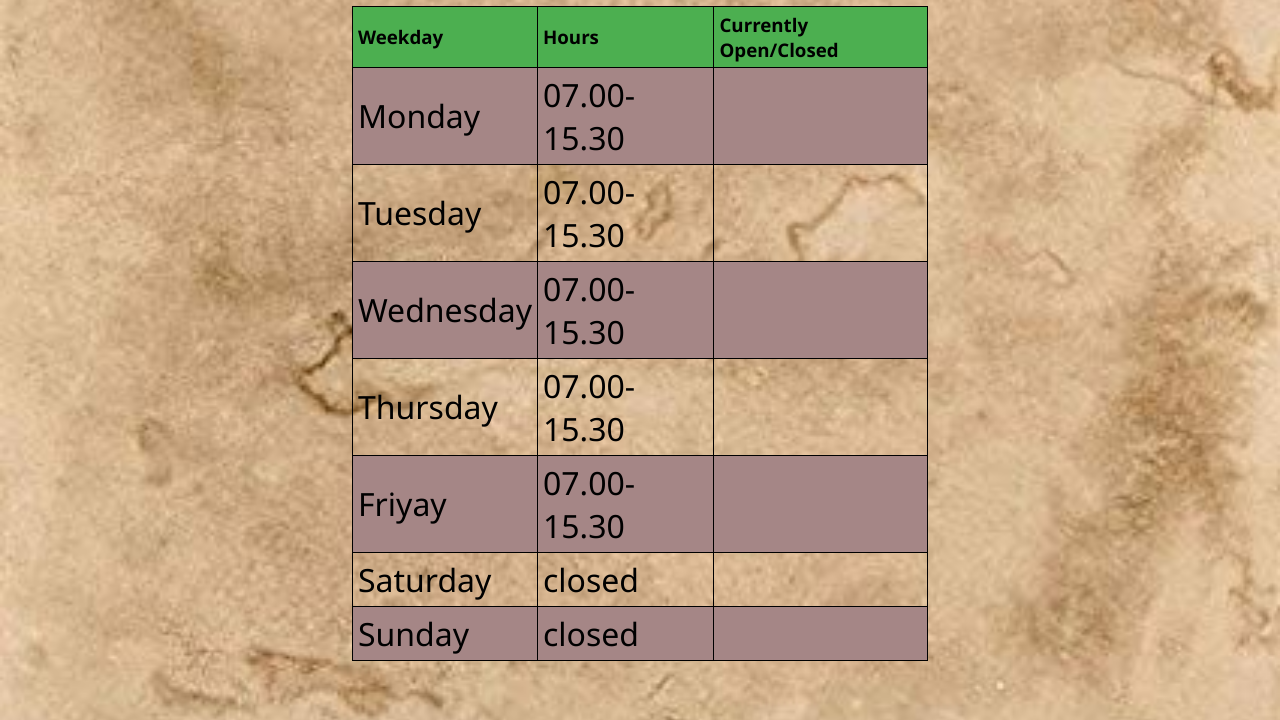
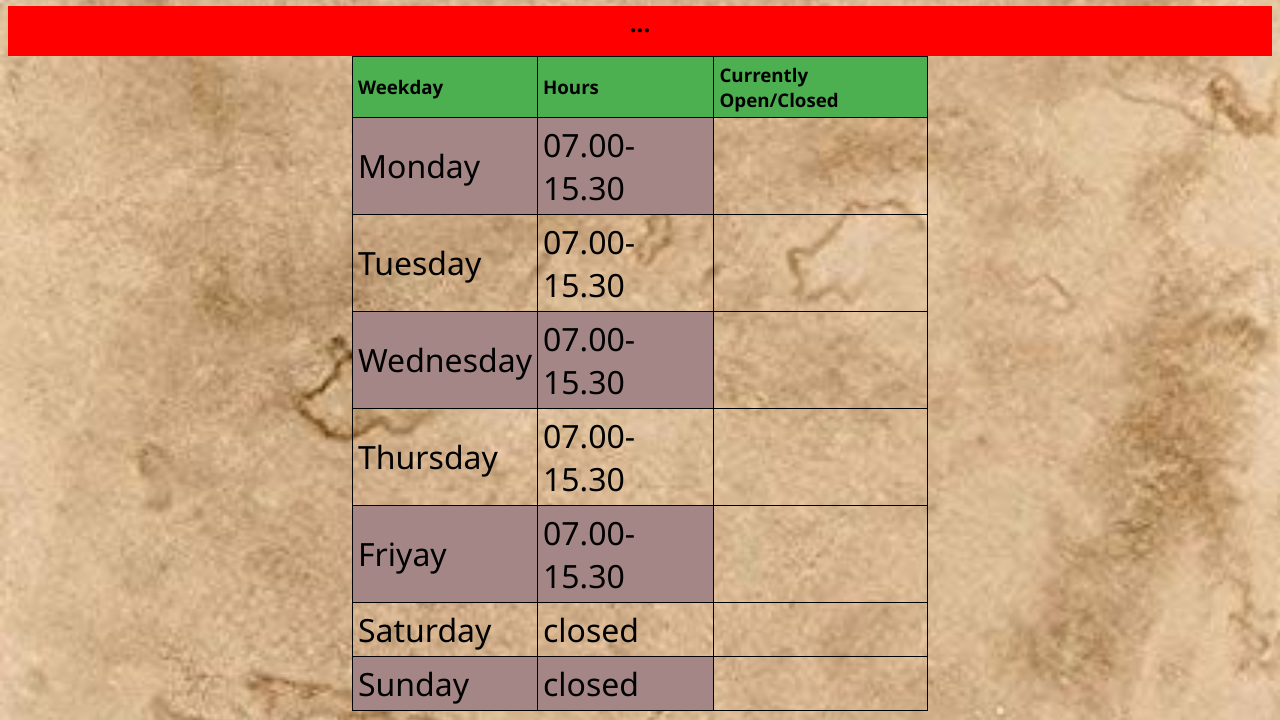
Before and after one commit to krisderycke/SeriousBusiness, a plain HTML site: page index.html in a window 1280 px wide. Shown: the part 80-800 px from the top of the page. Drawn offline with Linux system fonts and the light colour scheme.

Commit message:
get the day of the week shown on htmldoc

```diff
--- a/index.css
+++ b/index.css
@@ -12,6 +12,12 @@ body {
 .header {
   text-align: center;
   text-decoration: underline;
+}
+
+#currentTime {
+  background-color: red;
+  text-align: center;
+  height: 50px;
 }
 
 .table {
--- a/index.html
+++ b/index.html
@@ -8,9 +8,9 @@
 
     <title>Document</title>
   </head>
-  <body id="body">
+  <body id="body" onload="myTime()">
     <h1 class="header">Business Hours</h1>
-
+    <div id="currentTime"><h2>...</h2></div>
     <table class="table">
       <th><h3>Weekday</h3></th>
       <th><h3>Hours</h3></th>
@@ -18,37 +18,37 @@
       <tr>
         <td class="day">Monday</td>
         <td class="hours">07.00-15.30</td>
-        <td class="querry"></td>
+        <!-- <td class="querry"></td> -->
       </tr>
       <tr>
         <td class="day">Tuesday</td>
         <td class="hours">07.00-15.30</td>
-        <td class="querry"></td>
+        <!-- <td class="querry"></td> -->
       </tr>
       <tr>
         <td class="day">Wednesday</td>
         <td class="hours">07.00-15.30</td>
-        <td class="querry"></td>
+        <!-- <td class="querry"></td> -->
       </tr>
       <tr>
         <td class="day">Thursday</td>
         <td class="hours">07.00-15.30</td>
-        <td class="querry"></td>
+        <!-- <td class="querry"></td> -->
       </tr>
       <tr>
         <td class="day">Friyay</td>
         <td class="hours">07.00-15.30</td>
-        <td class="querry"></td>
+        <!-- <td class="querry"></td> -->
       </tr>
       <tr>
         <td class="day">Saturday</td>
         <td class="hours">closed</td>
-        <td class="querry"></td>
+        <!-- <td class="querry"></td> -->
       </tr>
       <tr>
         <td class="day">Sunday</td>
         <td class="hours">closed</td>
-        <td class="querry"></td>
+        <!-- <td class="querry"></td> -->
       </tr>
     </table>
 
--- a/index.js
+++ b/index.js
@@ -1,3 +1,4 @@
+function myTime() {
   var d = new Date();
   var weekday = Array(7);
   weekday[0] = "Sunday";
@@ -11,4 +12,9 @@ weekday[6] = "Saturday";
   var n = weekday[d.getDay()];
   console.log(n);
 
-if(n==)
+  if () {
+    console.log("closed");
+  }
+
+  document.getElementById("currentTime").innerHTML = n;
+}
```
Lines whose indentation alone changed are shown as unchanged.
